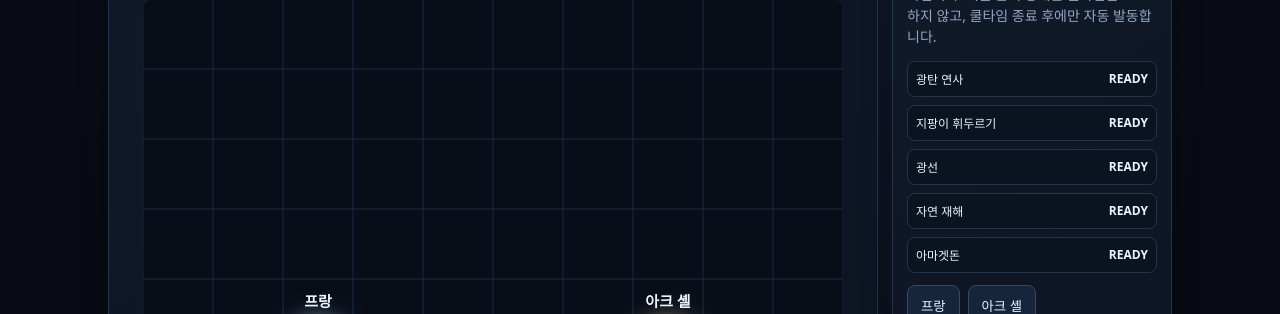
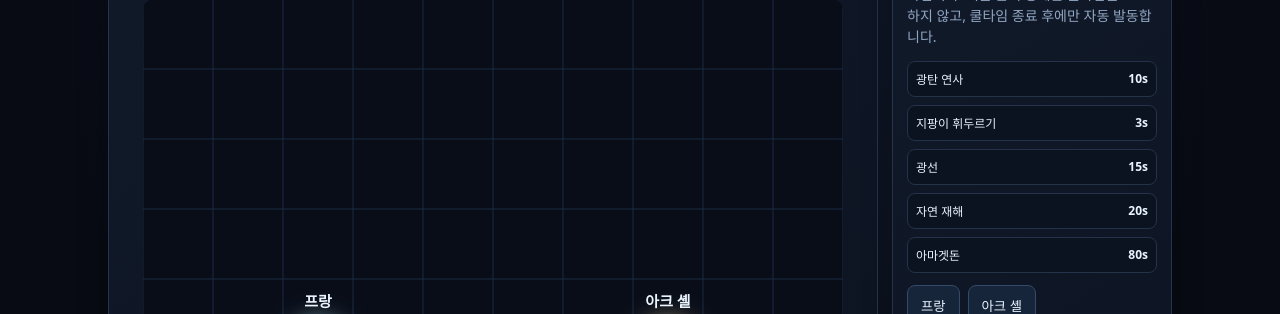
Before and after one commit to mmiddle900/ball-fight, a plain HTML site: page index.html in a window 1280 px wide. Shown: the part 179-493 px from the top of the page. Drawn offline with Linux system fonts and the light colour scheme.

Commit message:
Start each character skill on cooldown at match start

```diff
--- a/index.html
+++ b/index.html
@@ -16,7 +16,7 @@ const defs={
 frang:{name:'프랑',hp:2000,color:'#64eaff',glow:'#bdf8ff',basic:'광탄 연사',skills:[['광탄 연사','10초 재사용 대기시간. 0.2초마다 3초간 광탄을 발사한다. 광탄은 25 피해, 초당 30칸 이동.'],['지팡이 휘두르기','3초 쿨타임. 사거리 1칸 안의 적에게 50 피해와 넉백.'],['광선','15초 쿨타임. 반드시 적중하는 백색 광선, 250 피해.'],['자연 재해','20초 쿨타임. 폭풍/메테오/지진 중 하나를 무작위 사용.'],['아마겟돈','80초 쿨타임. 전장 전체에 2500 피해.']]},
 ark:{name:'아크 셸',hp:2500,color:'#ffb65d',glow:'#ffe5a8',skills:[['화염 휩쓸기','3초 준비. 반경 3칸 안의 적에게 G 피해를 3회 입힌다.'],['빛 투사','10초 쿨타임. 최대 15칸, 타일당 0.05초. 사용 후 3초 반사.'],['태양 파동','30초 쿨타임. 이동하며 3초 충전, 반경 5칸에 100+2×G 피해.'],['태양신','G≥60일 때 변신: 쿨타임 절반, G 2배, 초당 회복 2.']]}
 };
-function make(id,x,y){return {id,...defs[id],x,y,vx:(Math.random()<.5?-1:1)*6,vy:(Math.random()<.5?-1:1)*6,hp:defs[id].hp,max:defs[id].hp,g:0,cd:[0,0,0,0,0],phase:0,volley:0,reflect:0,dead:false};}
+function make(id,x,y){const initialCD=id==='frang'?[10,3,15,20,80]:[3,10,30,0,0];return {id,...defs[id],x,y,vx:(Math.random()<.5?-1:1)*6,vy:(Math.random()<.5?-1:1)*6,hp:defs[id].hp,max:defs[id].hp,g:0,cd:[...initialCD],phase:0,volley:0,reflect:0,dead:false};}
 let a,b;
 function reset(){a=make('frang',2.5,5);b=make('ark',7.5,5);running=false;matchOver=false;fx=[];shots=[];flashT=0;logs=[];document.getElementById('flash').textContent='준비 완료';draw();hud();log('전투 준비. 전투 시작을 누르세요.');}
 function log(s){logs.unshift(s);logs=logs.slice(0,8);document.getElementById('log').innerHTML=logs.map(x=>'› '+x).join('<br>');}
```
